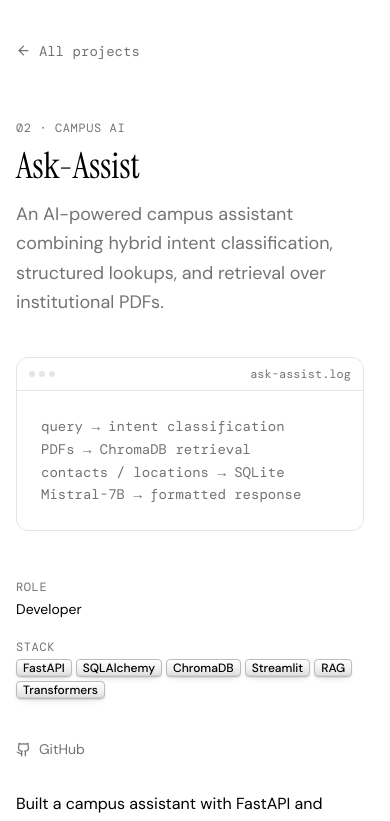
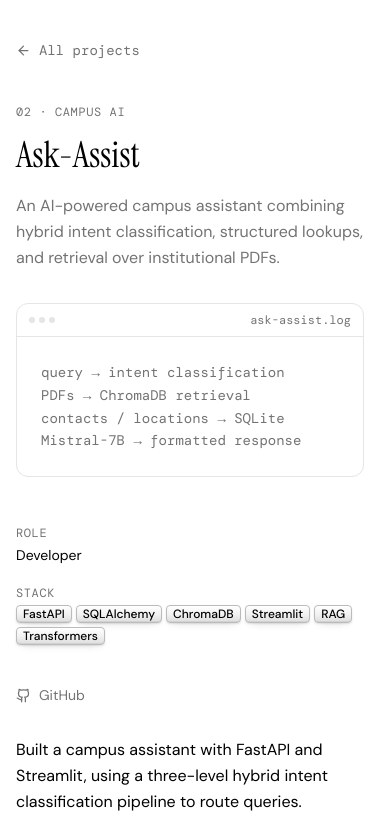
Before and after one commit to irshadsiddi/portfolio-v1, a Next.js app: page /ask-assist in a window 390 px wide. Shown: the top 821 px of the page. Built offline with nearby package versions, Linux system fonts and the light colour scheme; a web font is replaced by a local one.

Commit message:
fixed responsiveness

```diff
--- a/src/app/[slug]/page.tsx
+++ b/src/app/[slug]/page.tsx
@@ -53,18 +53,15 @@ export default async function ProjectPage({ params }: PageProps) {
   const next = projects[(index + 1) % projects.length]!;
 
   return (
-    <main className="project-page page-width document-width px-3 pt-24 pb-20 max-small:pt-10 max-small:pb-12 max-document:px-4">
+    <main className="project-page page-width ui-detail-page">
       {/* Back */}
-      <Link
-        href="/"
-        className="project-back inline-flex items-center gap-2 font-mono text-sm text-muted-foreground no-underline transition-colors hover:text-foreground"
-      >
+      <Link href="/" className="project-back ui-page-back">
         <ArrowLeft size={15} />
         All projects
       </Link>
 
       {/* Header */}
-      <header className="project-head mt-12 mb-10">
+      <header className="project-head ui-page-head">
         <span className="eyebrow ui-eyebrow">
           {project.number} · {project.metric}
           {project.year ? ` · ${project.year}` : ""}
@@ -72,9 +69,7 @@ export default async function ProjectPage({ params }: PageProps) {
 
         <h1 className="ui-project-detail-title">{project.title}</h1>
 
-        <p className="max-w-152 text-lg leading-relaxed text-muted-foreground">
-          {project.description}
-        </p>
+        <p className="ui-page-description">{project.description}</p>
       </header>
 
       {/* Terminal Preview */}
--- a/src/app/open-source/page.tsx
+++ b/src/app/open-source/page.tsx
@@ -23,21 +23,18 @@ export const metadata: Metadata = {
 
 export default function OpenSourcePage() {
   return (
-    <main className="project-page page-width oss-page document-width px-3 pt-24 pb-20 max-document:px-4">
-      <Link
-        href="/#opensource"
-        className="project-back inline-flex items-center gap-1.5 font-mono text-2xl text-muted-foreground no-underline transition-colors hover:text-foreground"
-      >
+    <main className="project-page page-width ui-detail-page">
+      <Link href="/#opensource" className="project-back ui-page-back">
         <ArrowLeft size={15} />
         Back home
       </Link>
 
-      <header className="project-head mt-12 mb-10">
+      <header className="project-head ui-page-head">
         <span className="eyebrow ui-eyebrow">Open Source</span>
 
         <h1 className="ui-open-source-title">All pull requests</h1>
 
-        <p className="max-w-152 text-2xl leading-2 text-muted-foreground">{description}</p>
+        <p className="ui-page-description">{description}</p>
       </header>
 
       <div className="ui-open-source-toolbar">
--- a/src/app/projects/page.tsx
+++ b/src/app/projects/page.tsx
@@ -23,21 +23,18 @@ export const metadata: Metadata = {
 
 export default function ProjectsPage() {
   return (
-    <main className="project-page page-width document-width px-3 pt-24 pb-20 max-document:px-4">
-      <Link
-        href="/"
-        className="project-back inline-flex items-center gap-1.5 font-mono text-sm text-muted-foreground no-underline transition-colors hover:text-foreground"
-      >
+    <main className="project-page page-width ui-detail-page">
+      <Link href="/" className="project-back ui-page-back">
         <ArrowLeft size={15} />
         Back home
       </Link>
 
-      <header className="project-head mt-12 mb-10">
+      <header className="project-head ui-page-head">
         <span className="eyebrow ui-eyebrow">Projects</span>
 
         <h1 className="ui-open-source-title">All projects</h1>
 
-        <p className="max-w-max text-base leading-relaxed text-muted-foreground">{description}</p>
+        <p className="ui-page-description">{description}</p>
       </header>
 
       <div className="pcard-list grid grid-cols-2 gap-3 max-document:grid-cols-1">
--- a/src/components/heatmap.tsx
+++ b/src/components/heatmap.tsx
@@ -115,9 +115,9 @@ export function Heatmap() {
       className="activity-section page-width document-width scroll-mt-16 border-t border-dotted border-(--document-rule) px-3 py-section-padding max-document:px-4"
     >
       <div className="contribution-panel ui-contribution-panel">
-        <div className="contribution-head mb-5 flex items-end justify-between gap-8">
+        <div className="contribution-head mb-5 flex flex-wrap items-end justify-between gap-x-4 gap-y-3">
           <div className="contribution-title flex flex-col gap-2">
-            <div className="contribution-kicker flex min-w-0 items-center gap-3">
+            <div className="contribution-kicker flex min-w-0 flex-wrap items-center gap-x-3 gap-y-1">
               <span className="eyebrow ui-activity-eyebrow">Activity</span>
 
               <span className="contribution-live ui-contribution-live">
--- a/src/components/home/open-source-section.tsx
+++ b/src/components/home/open-source-section.tsx
@@ -18,7 +18,7 @@ export function OpenSourceSection() {
             Contributions I've made to open source projects.
           </p>
         </div>
-        <div className="oss-main">
+        <div className="oss-main min-w-0">
           <article className="mb-6 border-b border-border pb-6">
             <h3 className="mt-0 font-serif text-2xl font-normal">{openSourceContribution.title}</h3>
             <p className="text-sm leading-relaxed text-muted-foreground">
--- a/src/styles/github.css
+++ b/src/styles/github.css
@@ -6,7 +6,7 @@
   }
 }
 @utility ui-open-source-title {
-  @apply mt-2.5 mb-4 font-serif text-4xl leading-none font-normal;
+  @apply mt-2.5 mb-4 font-serif text-4xl leading-tight font-normal;
 }
 @utility ui-open-source-toolbar {
   & .oss-toolbar {
@@ -14,7 +14,7 @@
   }
 }
 @utility ui-oss-more {
-  @apply inline-flex cursor-pointer items-center gap-1 px-1 py-4 text-2xl font-medium;
+  @apply inline-flex cursor-pointer items-center gap-1 px-0 py-4 text-sm leading-normal font-medium;
   @apply text-muted-foreground no-underline transition-colors duration-200 ease-spring-snappy;
   @variant hover {
     @apply text-foreground;
@@ -129,7 +129,10 @@
 }
 @utility ui-contribution-foot {
   @apply mt-section-gap flex items-center justify-between gap-8 border-t border-dashed border-border;
-  @apply pt-4;
+  @apply flex-wrap pt-4;
+  @variant max-phone {
+    @apply flex-col items-start gap-3;
+  }
 }
 @utility ui-contribution-summary {
   @apply m-0 text-sm text-(--activity-muted) heatmap-tooltip-font-variant-numeric;
@@ -182,7 +185,7 @@
   @apply bg-sort-option-bg text-foreground;
 }
 @utility ui-oss-tabs {
-  @apply inline-flex gap-1 rounded-sm border border-border bg-oss-tabs-bg p-1;
+  @apply inline-flex max-w-full gap-1 rounded-sm border border-border bg-oss-tabs-bg p-1;
 }
 @utility ui-oss-tab {
   @apply cursor-pointer rounded-compact border-0 px-button-inset py-control-gap text-sm;
@@ -231,7 +234,7 @@
   }
 }
 @utility ui-oss-title {
-  @apply overflow-hidden text-ellipsis whitespace-nowrap;
+  @apply min-w-0 overflow-hidden text-ellipsis whitespace-nowrap;
   @variant can-hover {
     @variant group-hover {
       @apply underline underline-offset-3;
--- a/src/styles/home.css
+++ b/src/styles/home.css
@@ -256,7 +256,7 @@
   @apply not-italic font-stretch-normal font-variant-normal;
 }
 @utility ui-profile-now {
-  @apply flex max-w-56 items-center gap-card-inset text-sm leading-relaxed text-muted-foreground;
+  @apply flex max-w-56 items-start gap-card-inset text-sm leading-relaxed text-muted-foreground;
   @variant max-document {
     @apply col-span-full max-w-none;
   }
@@ -265,7 +265,7 @@
   }
 }
 @utility ui-eq {
-  @apply inline-flex h-3 items-end gap-0.5;
+  @apply mt-1 inline-flex h-3 shrink-0 items-end gap-0.5;
   & i {
     @apply w-0.5 animate-eq-animate rounded-eq-rounded bg-foreground bg-none;
   }
--- a/src/styles/projects.css
+++ b/src/styles/projects.css
@@ -1,6 +1,34 @@
+@utility ui-detail-page {
+  @apply document-width min-w-0 px-3 pt-24 pb-20;
+  @variant max-document {
+    @apply px-4;
+  }
+  @variant max-small {
+    @apply pt-10 pb-12;
+  }
+}
+@utility ui-page-back {
+  @apply inline-flex items-center gap-2 font-mono text-sm leading-normal text-muted-foreground no-underline transition-colors;
+  @variant hover {
+    @apply text-foreground;
+  }
+  & svg {
+    @apply shrink-0;
+  }
+}
+@utility ui-page-head {
+  @apply mt-12 mb-10 min-w-0;
+  @variant max-small {
+    @apply mt-8 mb-8;
+  }
+}
+@utility ui-page-description {
+  @apply m-0 max-w-152 text-base leading-relaxed text-muted-foreground;
+}
+
 /* app/projects/[slug]/page.tsx */
 @utility ui-project-detail-title {
-  @apply mt-2 mb-4 font-serif text-4xl leading-none font-normal;
+  @apply mt-2 mb-4 font-serif text-4xl leading-tight font-normal;
 }
 @utility ui-preview-filename {
   @apply ml-auto font-mono text-xs text-muted-foreground;
--- a/src/styles/tokens.css
+++ b/src/styles/tokens.css
@@ -87,7 +87,7 @@
   --grid-template-rows-heatmap-days-grid-rows: repeat(7, 1fr);
   --radius-search-results-rounded: 0.35rem;
   --grid-template-columns-experience-section-grid-cols: 8.5rem minmax(0, 1fr);
-  --grid-template-columns-experience-grid-cols: 6.5rem 1fr;
+  --grid-template-columns-experience-grid-cols: 6.5rem minmax(0, 1fr);
   --grid-template-columns-hero-grid-cols: 7rem minmax(0, 1fr) 8rem;
   --grid-template-columns-profile: 5.5rem minmax(0, 1fr) auto;
   --grid-template-columns-profile-mobile: 4.5rem minmax(0, 1fr);
@@ -95,10 +95,10 @@
   --grid-template-columns-lab: 6.5rem minmax(0, 1fr) auto 1rem;
   --grid-template-columns-lab-mobile: minmax(0, 1fr) 1rem;
   --grid-template-columns-now-panel-grid-cols: 6rem 1fr;
-  --grid-template-columns-recognition-list-grid-cols: 10rem 1fr;
+  --grid-template-columns-recognition-list-grid-cols: 10rem minmax(0, 1fr);
   --grid-template-columns-footer: 2fr 1fr 1fr auto;
   --grid-template-columns-footer-mobile: 1fr 1fr;
-  --grid-template-columns-pr: 1.4rem minmax(0, 1fr) auto auto auto;
+  --grid-template-columns-pr: 1.4rem minmax(0, 1fr) minmax(0, 0.65fr) 5.5rem 6.5rem;
   --grid-template-columns-pr-mobile: 1.2rem minmax(0, 1fr) auto;
   --radius-pcard-rounded: 0.28rem;
   --radius-inherited: inherit;
```
